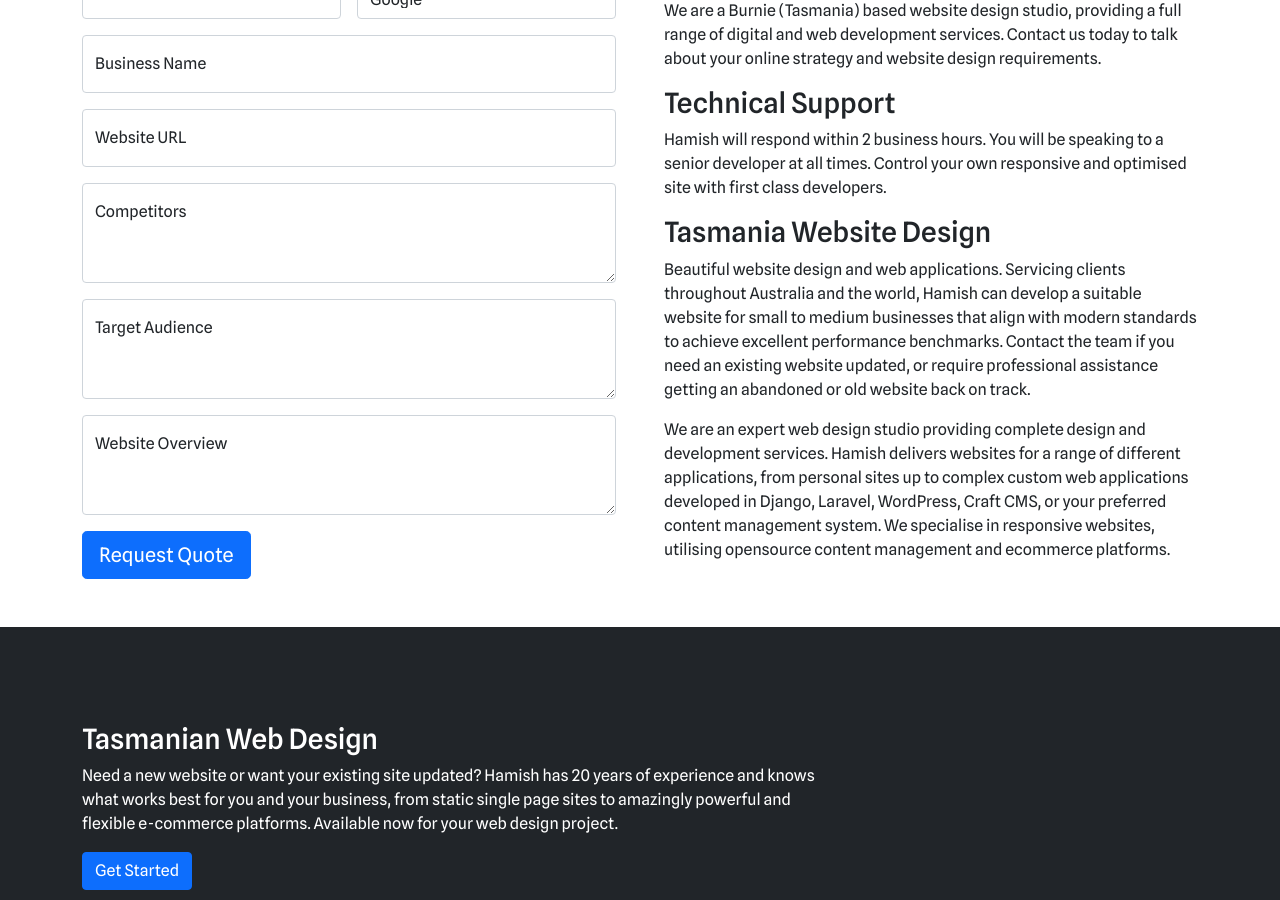
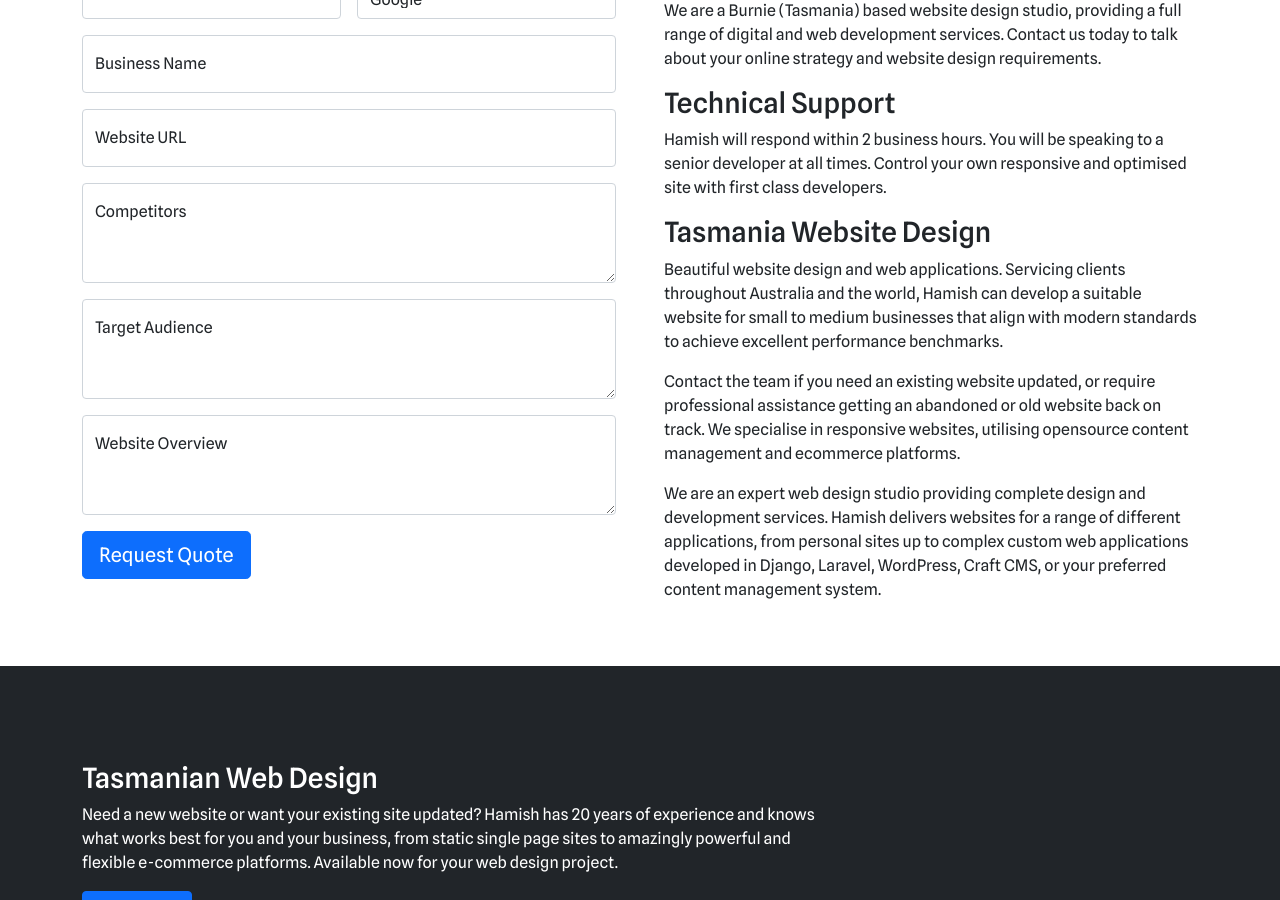
Before and after one commit to hamishcomau/hamishcomau, a Jekyll site: the page built from quote.md, in a window 1280 px wide and 900 px high, scrolled down 650 px. Built offline with Jekyll 4.4.1, drawn with Linux system fonts in a browser that asks for light colours.

Commit message:
Quote Content

```diff
--- a/quote.md
+++ b/quote.md
@@ -17,6 +17,8 @@ Hamish will respond within 2 business hours. You will be speaking to a senior de
 
 ### Tasmania Website Design
 
-Beautiful website design and web applications. Servicing clients throughout Australia and the world, Hamish can develop a suitable website for small to medium businesses that align with modern standards to achieve excellent performance benchmarks. Contact the team if you need an existing website updated, or require professional assistance getting an abandoned or old website back on track.
+Beautiful website design and web applications. Servicing clients throughout Australia and the world, Hamish can develop a suitable website for small to medium businesses that align with modern standards to achieve excellent performance benchmarks.
 
-We are an expert web design studio providing complete design and development services. Hamish delivers websites for a range of different applications, from personal sites up to complex custom web applications developed in Django, Laravel, WordPress, Craft CMS, or your preferred content management system. We specialise in responsive websites, utilising opensource content management and ecommerce platforms.
+Contact the team if you need an existing website updated, or require professional assistance getting an abandoned or old website back on track. We specialise in responsive websites, utilising opensource content management and ecommerce platforms.
+
+We are an expert web design studio providing complete design and development services. Hamish delivers websites for a range of different applications, from personal sites up to complex custom web applications developed in Django, Laravel, WordPress, Craft CMS, or your preferred content management system.
```
